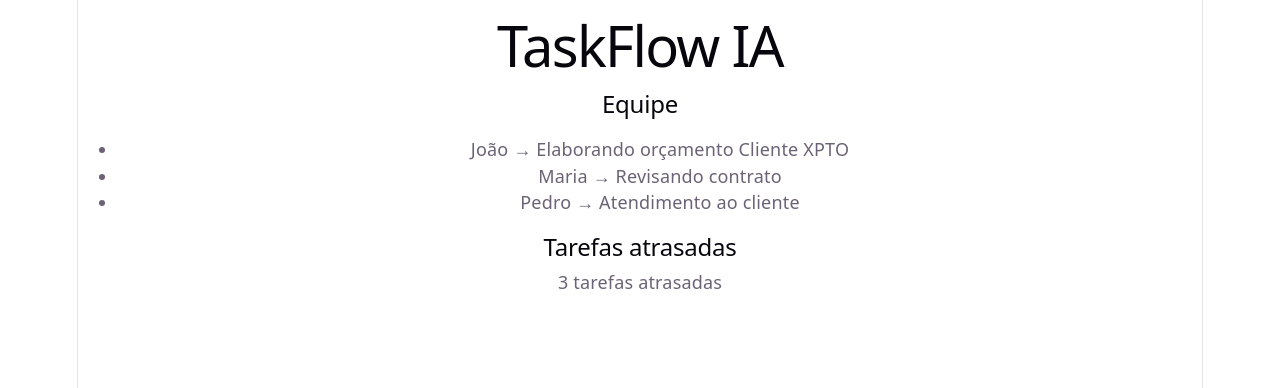
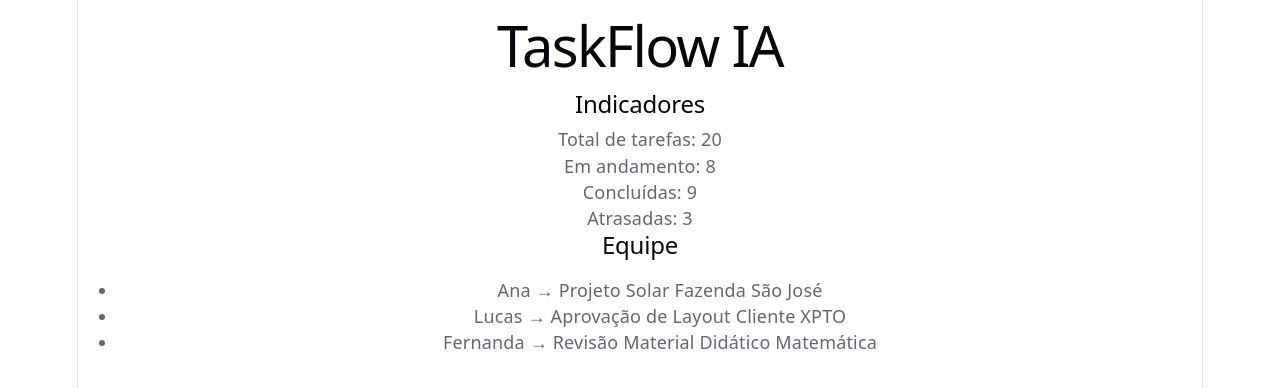
Before and after one commit to JoaoDanielbt/taskflow-ia, a React (Vite) app: page / in a window 1280 px wide. Shown: the top 388 px of the page. Built offline with nearby package versions, Linux system fonts and the light colour scheme.

Commit message:
feat: adicionar dashboard de indicadores

```diff
--- a/src/App.tsx
+++ b/src/App.tsx
@@ -1,21 +1,46 @@
 import './App.css'
 
 function App() {
+  const tarefas = [
+    {
+      responsavel: 'Ana',
+      atividade: 'Projeto Solar Fazenda São José'
+    },
+    {
+      responsavel: 'Lucas',
+      atividade: 'Aprovação de Layout Cliente XPTO'
+    },
+    {
+      responsavel: 'Fernanda',
+      atividade: 'Revisão Material Didático Matemática'
+    }
+  ]
+
+  const totalTarefas = 20
+  const tarefasEmAndamento = 8
+  const tarefasConcluidas = 9
+  const tarefasAtrasadas = 3
+
   return (
     <div>
       <h1>TaskFlow IA</h1>
 
+      <h2>Indicadores</h2>
+
+      <p>Total de tarefas: {totalTarefas}</p>
+      <p>Em andamento: {tarefasEmAndamento}</p>
+      <p>Concluídas: {tarefasConcluidas}</p>
+      <p>Atrasadas: {tarefasAtrasadas}</p>
+
       <h2>Equipe</h2>
 
       <ul>
-        <li>João → Elaborando orçamento Cliente XPTO</li>
-        <li>Maria → Revisando contrato</li>
-        <li>Pedro → Atendimento ao cliente</li>
+        {tarefas.map((tarefa, index) => (
+          <li key={index}>
+            {tarefa.responsavel} → {tarefa.atividade}
+          </li>
+        ))}
       </ul>
-
-      <h2>Tarefas atrasadas</h2>
-
-      <p>3 tarefas atrasadas</p>
     </div>
   )
 }
```
